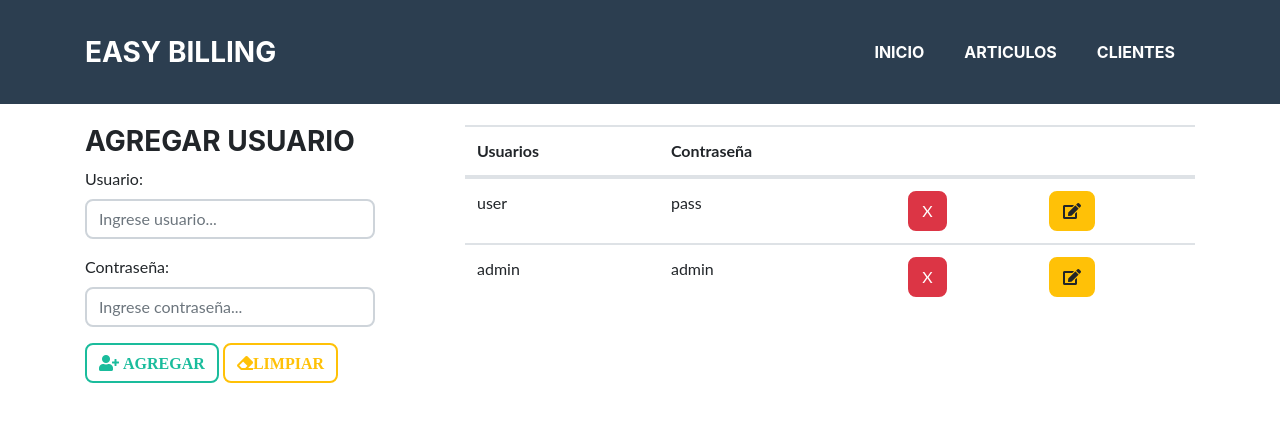
After one commit to pxdeoleo/ezbilling, a CodeIgniter app: page /database/main/usuarios in a window 1280 px wide. The commit adds this page. Shown: the top 422 px of the page. Run offline with CodeIgniter, Linux system fonts and the light colour scheme; data comes from the database, SQL or seed files in the repository; style sheets or scripts are compiled from the project's sources.

Commit message:
CRUD usuario y cliente

```diff
--- a/application/controllers/Main.php
+++ b/application/controllers/Main.php
@@ -30,6 +30,34 @@ class Main extends CI_Controller {
         $this->load->view('new_client');
     }
 
+    public function borrar_cliente($id=0)
+    {
+        core_cliente::borrar($id);
+        redirect('main/clientes');
+    }
+
+    public function editar_cliente($id=0)
+    {
+        $this->load->view('edit_client',['id_cliente'=>$id]);
+    }
+
+    public function usuarios()
+    {
+        $this->load->view('new_user');
+    }
+
+    public function borrar_usuario($id=0)
+    {
+        core_usuario::borrar($id);
+        redirect('main/usuarios');
+    }
+
+    public function editar_usuario($id=0)
+    {
+        $this->load->view('edit_user',['id_usuario'=>$id]);
+    }
+
+
     public function cerrar_sesion(){
         session_start();
         session_destroy();
--- a/application/helpers/core_helper.php
+++ b/application/helpers/core_helper.php
@@ -21,6 +21,73 @@
         }
     }
 
+    class core_usuario{
+        static function guardar($usuario){
+            $CI =& get_instance();
+            if(isset($usuario['id_usuario']) && $usuario['id_usuario'] >0){
+                $CI->db->where('id_usuario',$usuario['id_usuario']);
+                $CI->db->update('usuarios', $usuario);
+            }else{
+            $CI->db->insert('usuarios',$usuario);
+            }
+        }
+
+        static function borrar($id){
+            $CI =& get_instance();
+            $sql = "delete from usuarios where id_usuario=?";
+            $CI->db->query($sql,[$id]);
+
+        }
+
+        static function usuario_x_id($id_usuario){
+            $CI =& get_instance();
+            $CI->db->where('id_usuario',$id_usuario);
+            $rs= $CI->db->get('usuarios')->result_array();
+            return $rs;
+        }
+
+        static function listado_usuario(){
+            $CI =& get_instance();
+
+            $rs= $CI->db->get('usuarios')->result();
+            return $rs;
+        }
+    }
+
+    class core_cliente{
+        static function guardar($cliente){
+            $CI =& get_instance();
+            if(isset($cliente['id_cliente']) && $cliente['id_cliente'] >0){
+                $CI->db->where('id_cliente',$cliente['id_cliente']);
+                $CI->db->update('clientes', $cliente);
+            }else{
+            $CI->db->insert('clientes',$cliente);
+            }
+        }
+
+        static function borrar($id){
+            $CI =& get_instance();
+            $sql = "delete from clientes where id_cliente=?";
+            $CI->db->query($sql,[$id]);
+
+        }
+
+        static function cliente_x_id($id_cliente){
+            $CI =& get_instance();
+            $CI->db->where('id_cliente',$id_cliente);
+            $rs= $CI->db->get('clientes')->result_array();
+            return $rs;
+        }
+
+        static function listado_usuario(){
+            $CI =& get_instance();
+
+            $rs= $CI->db->get('clientes')->result();
+            return $rs;
+        }
+
+    }
+
 
 
 ?>
--- a/application/views/login.php
+++ b/application/views/login.php
@@ -18,7 +18,7 @@
     <meta name="viewport" content="width=device-width, initial-scale=1.0">
     <meta http-equiv="X-UA-Compatible" content="ie=edge">
     <link rel="stylesheet" href="https://stackpath.bootstrapcdn.com/bootstrap/4.3.1/css/bootstrap.min.css" integrity="sha384-ggOyR0iXCbMQv3Xipma34MD+dH/1fQ784/j6cY/iJTQUOhcWr7x9JvoRxT2MZw1T" crossorigin="anonymous">
-    <link rel="stylesheet" href="../../css/login.css">
+    <link rel="stylesheet" href="css/login.css">
     <title>Inicio de Sesion</title>
 </head>
 <body>
--- a/application/views/new_art.php
+++ b/application/views/new_art.php
@@ -37,7 +37,7 @@ plantilla::aplicar();
             <?= asgInput('existencia','Existencia', ['placeholder'=>'Ingrese cantidad...','required'=>'required']); ?>
         </div>
     </div>
-<br>
+
     <div>
     <button type="submit" class="btn btn-outline-primary"> <i  class="fa fa-user-plus"> AGREGAR</i></button>
     <button type="reset" onclick="return confirm('Seguro de limpiar los campos?')" class="btn btn-outline-warning"><i class="fa fa-eraser">LIMPIAR</i></button>
--- /dev/null
+++ b/application/views/new_user.php
@@ -0,0 +1,81 @@
+<?php
+plantilla::aplicar();
+if ($_POST) {
+    $usuario = $_POST;
+    core_usuario::guardar($usuario);
+
+    redirect('main/usuarios');
+
+}
+?>
+<!DOCTYPE html>
+<html lang="en">
+<head>
+    <meta charset="UTF-8">
+    <meta name="viewport" content="width=device-width, initial-scale=1.0">
+    <meta http-equiv="X-UA-Compatible" content="ie=edge">
+    <title>Usuario</title>
+</head>
+<body>
+<div class="container">
+<div class="row">
+<div class="col-sm-4">
+<form method= "post" action="" id="form">
+<h3>AGREGAR USUARIO</h3>
+    <div class="form-row">
+        <div class="col-md-10 mb-3">
+            <?= asgInput('usuario','Usuario', ['placeholder'=>'Ingrese usuario...','required'=>'required']); ?>
+        </div>
+    </div>
+
+    <div class="form-row">
+        <div class="col-md-10 mb-3">
+            <?= asgInput('contrasena','Contraseña', ['placeholder'=>'Ingrese contraseña...','required'=>'required']); ?>
+        </div>
+    </div>
+
+    <div>
+    <button type="submit" class="btn btn-outline-primary"> <i  class="fa fa-user-plus"> AGREGAR</i></button>
+    <button type="reset" onclick="return confirm('Seguro de limpiar los campos?')" class="btn btn-outline-warning"><i class="fa fa-eraser">LIMPIAR</i></button>
+    </div>
+</form>
+</div>
+
+<div class="col-sm-8">
+    <table class="table">
+        <thead>
+            <th>Usuarios</th>
+            <th>Contraseña</th>
+            <th></th>
+            <th></th>
+        </thead>
+        <tbody>
+        <?php
+            $rs = core_usuario::listado_usuario();
+            foreach($rs as $usuarios){
+                $urlBorrar = base_url("main/borrar_usuario/{$usuarios->id_usuario}");
+                $urlEditar = base_url("main/editar_usuario/{$usuarios->id_usuario}");
+                echo"
+            <tr>
+            <td>{$usuarios->usuario}</td>
+            <td>{$usuarios->contrasena}</td>
+            <td><a href='$urlBorrar' onclick=\"return confirm('Estas seguro de eliminarlo?')\" class='btn btn-danger'>X</a></td>
+            <td><a href='$urlEditar' onclick=\"return confirm('Estas seguro de modificarlo?')\" class='btn btn-warning'><i class='fa fa-edit'></i></a></td>
+            </tr>";
+            }
+            ?>
+        </tbody>
+    </table>
+</div>
+
+</div>
+</div>
+
+<style>
+    .row{
+        margin-top: 125px;
+    }
+
+</style>
+</body>
+</html>
```
Also changed, not shown: application/views/edit_client.php (added, +75 -0 lines), application/views/edit_user.php (added, +66 -0 lines), application/views/inicio.php (+4 -4 lines), application/views/new_client.php (+46 -7 lines).
